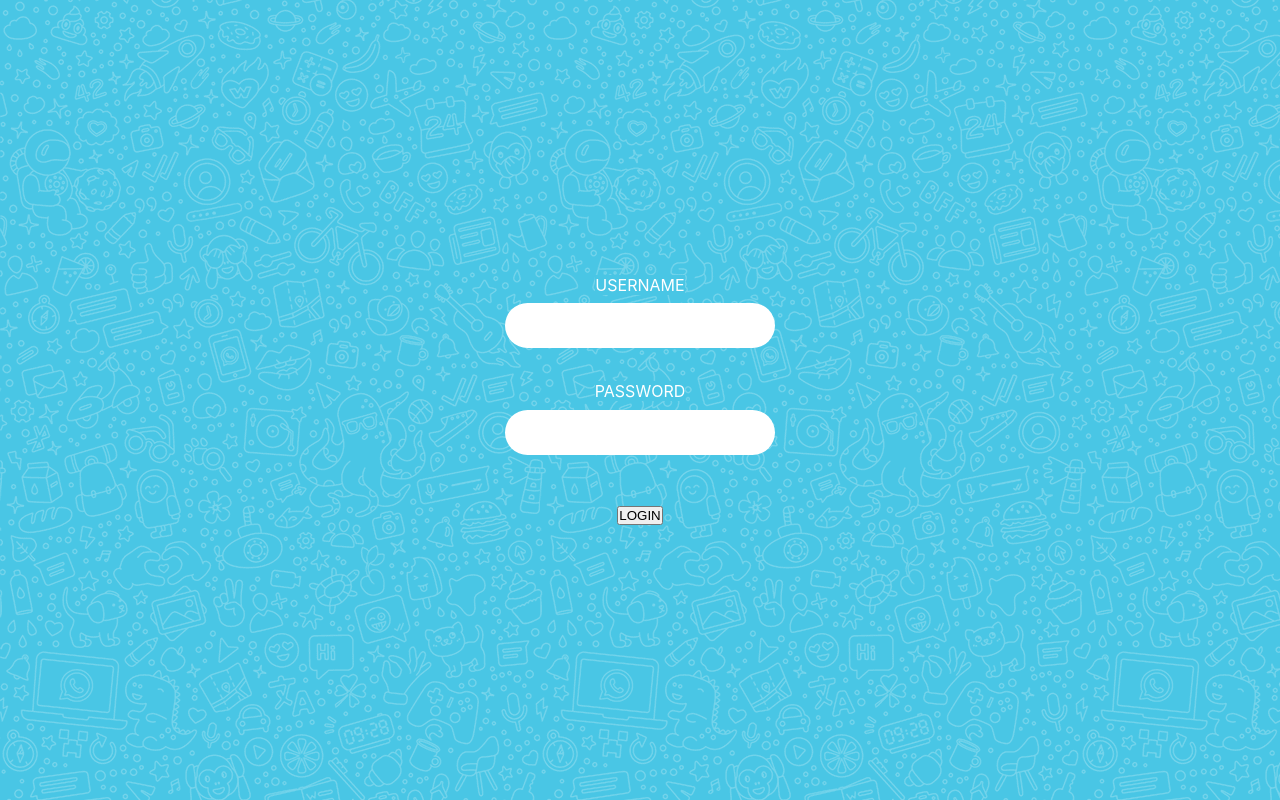
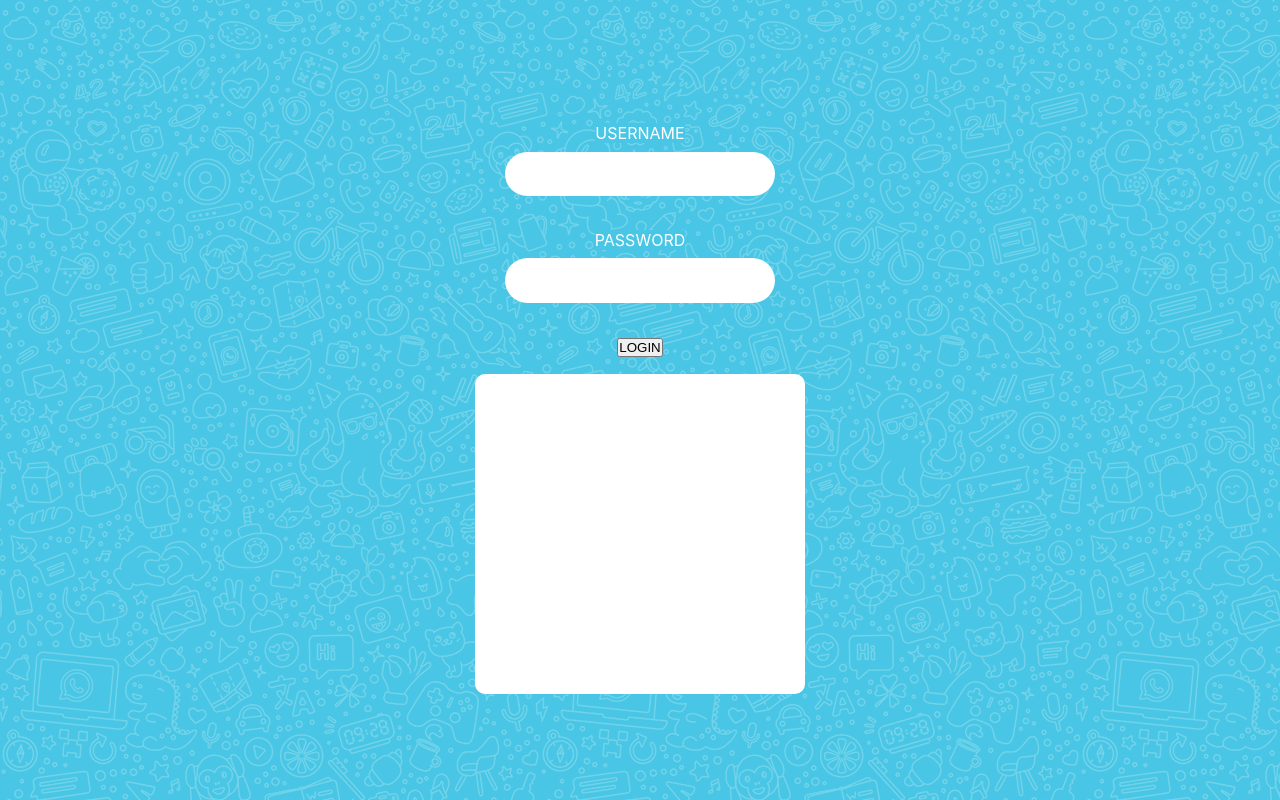
Before and after one commit to jonacastroeras/whatsapp, a React (Create React App) app: page /register in a window 1280 px wide. Built offline with nearby package versions, Linux system fonts and the light colour scheme.

Commit message:
send messages aproved

```diff
--- a/package.json
+++ b/package.json
@@ -10,6 +10,7 @@
     "chrome-aws-lambda": "^10.1.0",
     "qrcode-terminal": "^0.12.0",
     "react": "^18.2.0",
+    "react-animated-css": "^1.2.1",
     "react-dom": "^18.2.0",
     "react-qr-code": "^2.0.7",
     "react-router-dom": "^6.3.0",
--- a/src/index.css
+++ b/src/index.css
@@ -93,3 +93,13 @@ a:hover {
 .formGroup:last-child{
     margin-top: 5%;
 }
+
+.qrCode{
+    background: white;
+    height: 40vh;
+    display: flex;
+    align-items: center;
+    flex-direction: column;
+    justify-content: center;
+    border-radius: 10px;
+}
--- a/src/pages/HomePage/index.js
+++ b/src/pages/HomePage/index.js
@@ -3,43 +3,14 @@ import whiteLogo from '../../img/whatstimelogowhite.png'
 import { Link } from "react-router-dom";
 import axios from "axios";
 import { useState, useEffect } from "react";
-import QRCode from "react-qr-code";
 
 function HomePage() {
-    const [qrCode, setQrCode] = useState('')
-
-    useEffect(() => {
-        async function getQrCode() {
-            try {
-                const getQrCode = await axios.get("http://localhost:3100/qrcode/8989")
-                setQrCode(getQrCode.data.qrCode)
-            } catch (error) {
-                console.log("Server is down")
-            }
-
-        }
-        getQrCode()
-    }, [])
-    // const chromium = require('chrome-aws-lambda')
-    // const { Client } = require('whatsapp-web.js');
-    // const client = new Client();
-    // client.on('qr', (qr) => {
-    //     console.log('QR RECEIVED', qr);
-    // });
-    //
-    // client.on('ready', () => {
-    //     console.log('Client is ready!');
-    // });
-    //
-    // client.initialize();
 
     return (
         <>
             <div className="homeBody">
                 <img src={whiteLogo} alt="" />
-                {/* <div style={{ background: 'white', padding: '16px' }}>
-                    <QRCode value={qrCode} />
-                </div> */}
+
                 <div className="buttonGroup">
                     <Link to="/register">
                         Get Started
--- a/src/pages/Messages/index.js
+++ b/src/pages/Messages/index.js
@@ -1,6 +1,7 @@
 import axios from "axios";
 import { useEffect, useState } from "react";
 import { useParams } from "react-router-dom";
+
 
 function Messages() {
     const params = useParams()
@@ -33,6 +34,7 @@ function Messages() {
 
         try {
             userData.messages.push(form)
+            await axios.post("http://localhost:3100/qrcode/" + userData._id, { message: form.message, number: form.recipient })
             await axios.put(`https://ironrest.herokuapp.com/whatsapp/${params.messageID}`, { messages: userData.messages });
             setReload(!reload);
         } catch (error) {
--- a/src/pages/Register/index.js
+++ b/src/pages/Register/index.js
@@ -1,15 +1,30 @@
 import { Link, useNavigate } from "react-router-dom";
-import { useState } from "react";
+import { useState, useEffect } from "react";
 import axios from "axios";
+import QRCode from "react-qr-code";
 
 function Register() {
   const [usersName, setUsersName] = useState([]);
-
+  const [qrCode, setQrCode] = useState('')
+  const [showQrCode, setShowQrCode] = useState(false)
+  const [userId, setUserId] = useState('')
   const [form, setForm] = useState({
     userName: "",
     password: "",
     messages: []
   });
+
+
+  async function getQrCode(receivedUserId) {
+    try {
+      const getQrCode = await axios.get("http://localhost:3100/qrcode/" + receivedUserId)
+      setQrCode(getQrCode.data.qrCode)
+    } catch (error) {
+      console.log("Server is down")
+    }
+
+  }
+
 
   const navigate = useNavigate();
 
@@ -26,13 +41,20 @@ function Register() {
           "https://ironrest.herokuapp.com/whatsapp",
           form
         );
-        navigate(`/messages/${response.data.insertedId}`);
+        console.log(response.data)
+        setUserId(response.data.insertedId)
+        await getQrCode(response.data.insertedId)
+        setShowQrCode(true)
       } catch (error) {
         console.log(error);
       }
     } else {
       navigate(`/messages/${userExists}`);
     }
+  }
+
+  async function completeRegistration() {
+    navigate(`/messages/${userId}`);
   }
 
   async function userExist() {
@@ -44,7 +66,6 @@ function Register() {
         if (user.userName)
           return user.userName.includes(form.userName)
       });
-      console.log(newArray)
       if (newArray.length > 0) {
         return newArray[0]._id;
       }
@@ -75,12 +96,30 @@ function Register() {
               required
             />
           </div>
+
           <div className="formGroup">
             {/* to="/messages/:messagesID" */}
             <button className="loginButton">
               LOGIN
             </button>
           </div>
+
+          <div className="qrCode">
+            {showQrCode &&
+              (
+                <>
+                  <QRCode value={qrCode} fgColor="#35879B" />
+                </>
+              )
+            }
+          </div>
+          {showQrCode &&
+            (
+              <>
+                <button onClick={completeRegistration}>Complete Registration</button>
+              </>
+            )
+          }
         </form>
       </div>
     </>
```
Also changed, not shown: 1 other file (tests, documents, lock files or other folders).
